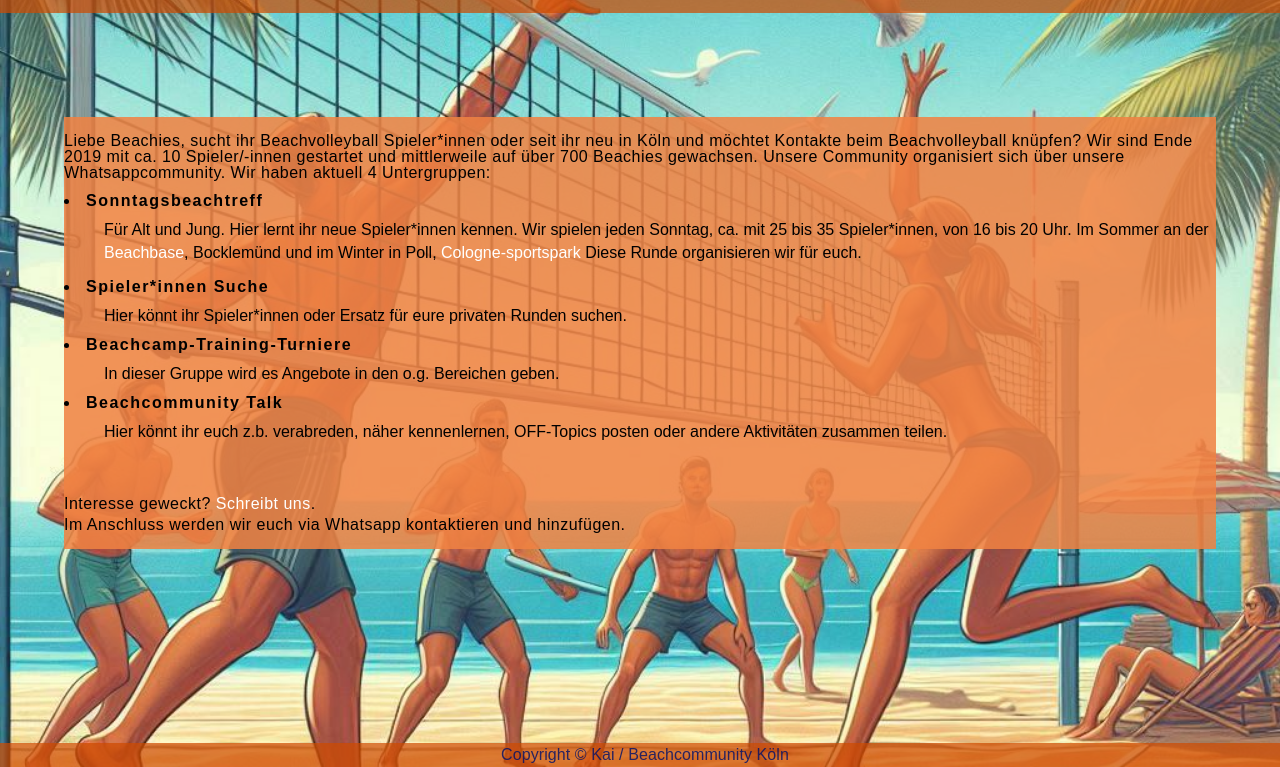
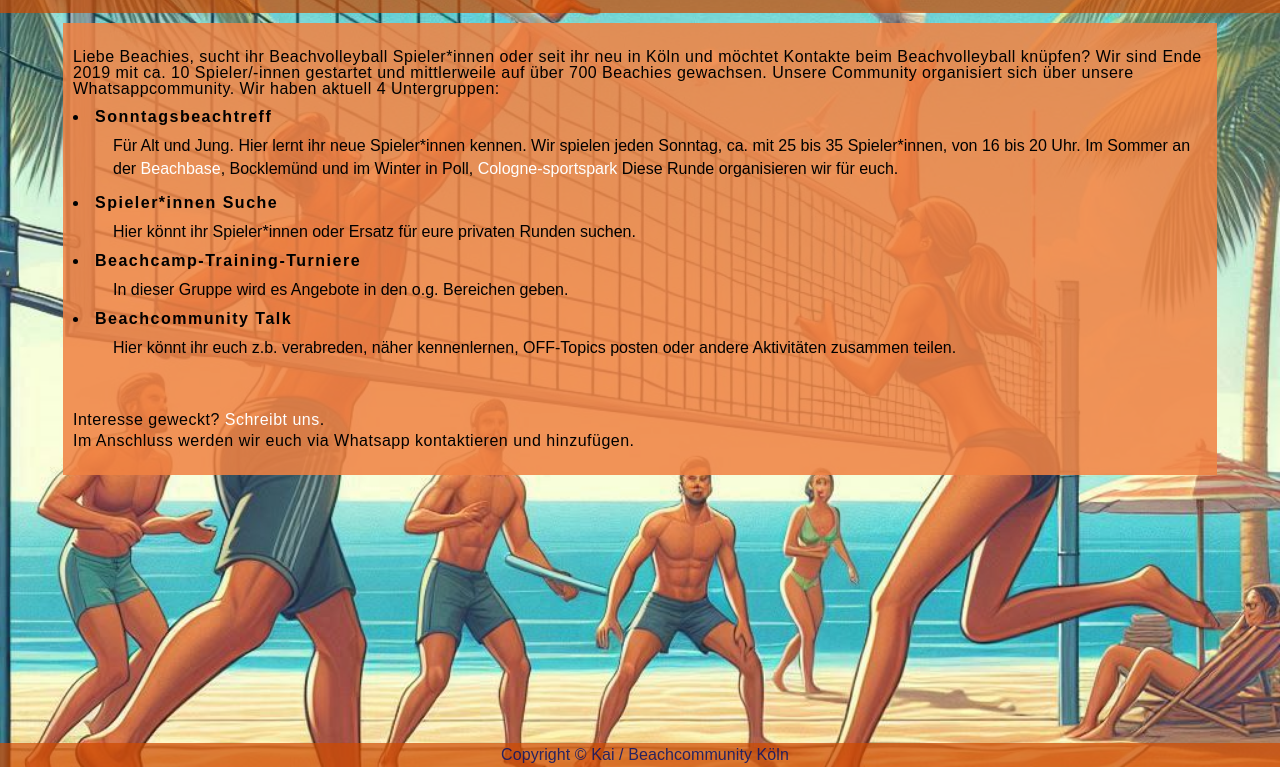
Before and after one commit to kaijo12345/Kompass-Musik, a plain HTML site: page index.html in a window 1280 px wide. Shown: the part 33-800 px from the top of the page. Drawn offline with Linux system fonts and the light colour scheme.

Commit message:
Add files via upload

```diff
--- a/css/style.css
+++ b/css/style.css
@@ -2,8 +2,7 @@ body, html {
   height: 100%;
   margin: 0;
   font-family: Arial, Helvetica, sans-serif;
-  margin: 0;
-}
+  }
 
 h1,
 h2,
@@ -80,13 +79,14 @@ li {
   background-image: url('../images/2.jpg');
 
   /* Full height */
-  height: 100%;
-  width: 100%;
+  min-height: 100%;
+  min-width: 100%;
 
   /* Center and scale the image nicely */
   background-position: center;
   background-repeat: no-repeat;
   background-size: cover;
+  position: relative;
 }
 
 /* Stil für die Menüleiste mit Transparenz */
@@ -105,18 +105,21 @@ li {
 /* Container-Stil */
 .container {
   border: 0;
+  padding: 10px 10px;
   display: flex;
   flex-direction: column;
   align-items: center;
   justify-content: center;
-  min-height: 80vh; /* Stellt sicher, dass der Container die volle Höhe der Ansicht einnimmt */
+
 }
 
 .container2 {
   background-color: rgba(240, 130, 67, 0.863);
   border: 0;
   width: 90%;
-   /* Stellt sicher, dass der Container die volle Höhe der Ansicht einnimmt */
+  padding: 10px;
+  margin:auto;
+
 }
 
 
--- a/index.html
+++ b/index.html
@@ -7,8 +7,8 @@
   <link rel="stylesheet" type="text/css" href="/css/style.css" media="screen">
   <link rel="stylesheet" type="text/css" href="/css/links.css" media="screen">
 </head>
-<body>
- <div class="bg">
+<body class="bg">
+  <div class="bg">
   <div class="menu-bar">
         <nav class="navbar">
           <span class="logo">Beachcommunity Köln</span>
```
Also changed, not shown: kontakt.html (+2 -2 lines).
